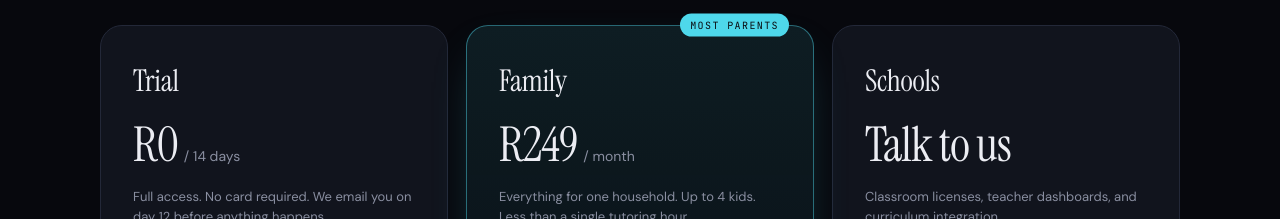
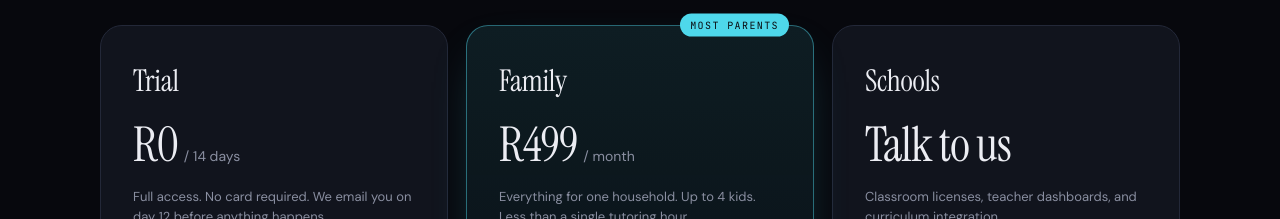
Before and after one commit to AudicoSA/cu3e, a Next.js app: page / in a window 1280 px wide. Shown: the part 7420-7639 px from the top of the page. Built offline with nearby package versions, Linux system fonts and the light colour scheme; no server answers.

Commit message:
Bump Family tier R249 → R499/month

```diff
--- a/src/app/page.tsx
+++ b/src/app/page.tsx
@@ -449,7 +449,7 @@ export default function Home() {
               <span className="plan-tag">Most parents</span>
               <h3>Family</h3>
               <div className="plan-price">
-                <span className="amount">R249</span>
+                <span className="amount">R499</span>
                 <span className="period">/ month</span>
               </div>
               <p className="muted" style={{ fontSize: 13, margin: 0 }}>
--- a/src/app/pricing/page.tsx
+++ b/src/app/pricing/page.tsx
@@ -58,7 +58,7 @@ export default function Pricing() {
             <span className="plan-tag">Most parents</span>
             <h3>Family</h3>
             <div className="plan-price">
-              <span className="amount">R249</span>
+              <span className="amount">R499</span>
               <span className="period">/ month</span>
             </div>
             <p className="muted" style={{ fontSize: 13, margin: 0 }}>
```
